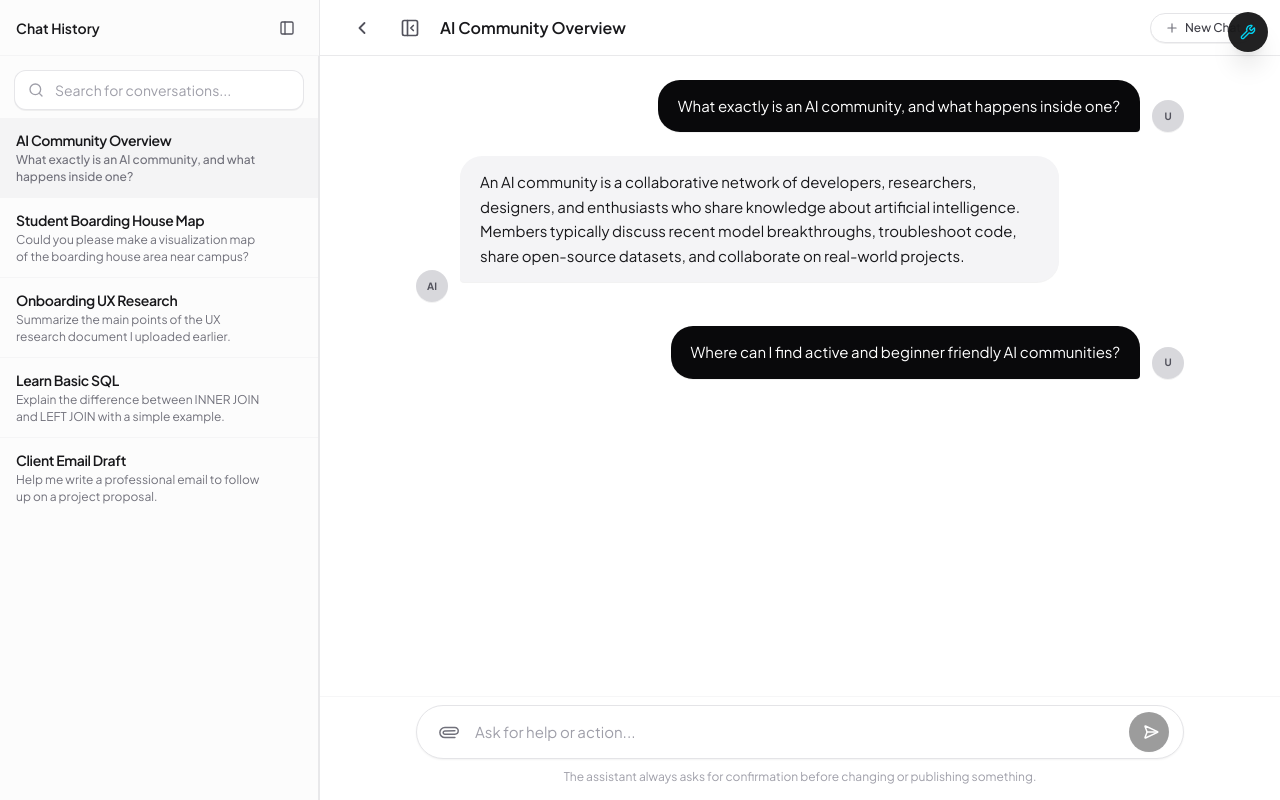
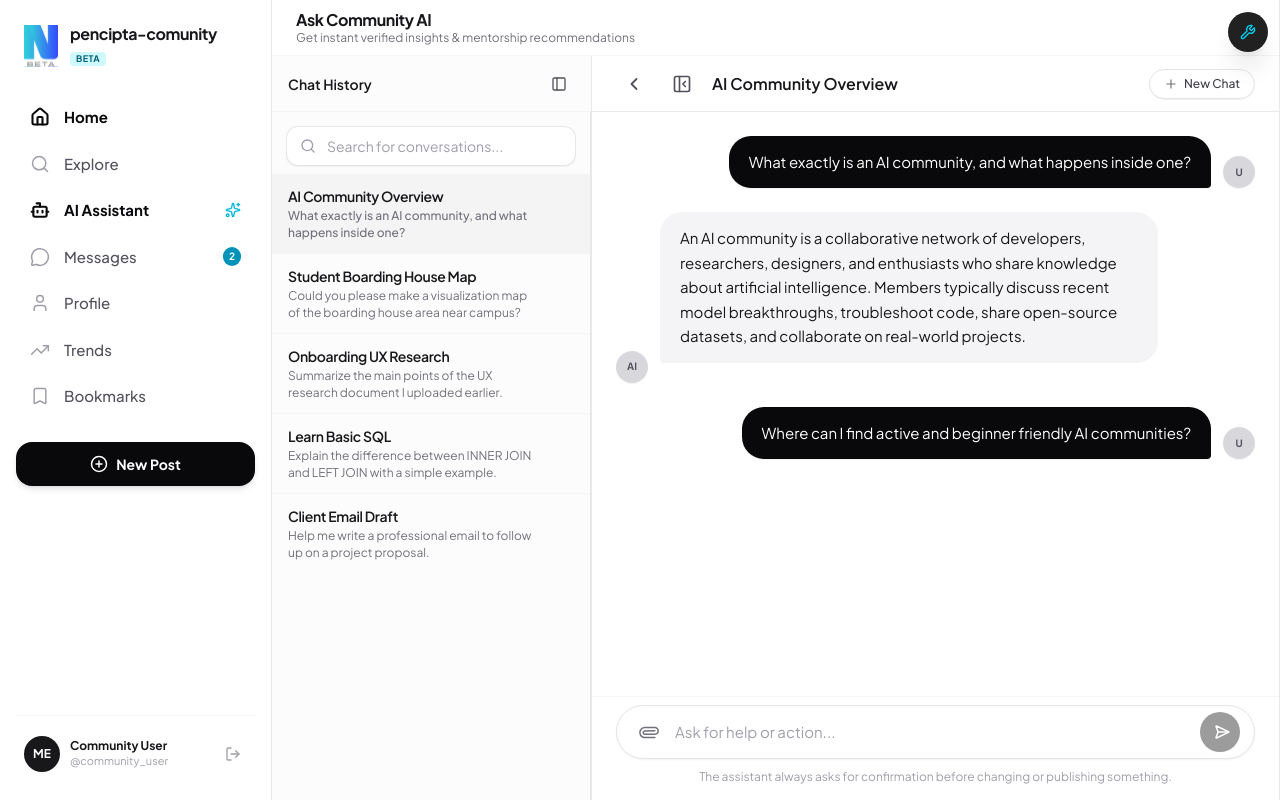
Before and after one commit to denisetiya/pencipta-community, a Next.js app: page /ask in a window 1280 px wide. Built offline with nearby package versions, Linux system fonts and the light colour scheme.

Commit message:
feat(home): build community home feed and thread discussion routes

```diff
--- a/src/app/ask/page.tsx
+++ b/src/app/ask/page.tsx
@@ -1,15 +1,22 @@
 import { AssistantWorkspace } from "@/components/assistant";
+import { ResponsiveShell } from "@/components/layout";
 import type { Metadata } from "next";
 
 export const metadata: Metadata = {
-  title: "AI Assistant | pencipta-comunity",
+  title: "Ask AI Assistant | pencipta-comunity",
   description: "AI Assistant for pencipta-comunity.",
 };
 
 export default function AskPage() {
   return (
-    <div className="h-screen w-full overflow-hidden bg-white">
-      <AssistantWorkspace mode="full" />
-    </div>
+    <ResponsiveShell
+      headerTitle="Ask Community AI"
+      headerSubtitle="Get instant verified insights & mentorship recommendations"
+      showRightSidebar={false}
+    >
+      <div className="h-[calc(100vh-56px)] w-full overflow-hidden bg-white flex flex-col">
+        <AssistantWorkspace mode="full" />
+      </div>
+    </ResponsiveShell>
   );
 }
--- a/src/app/assistant/page.tsx
+++ b/src/app/assistant/page.tsx
@@ -1,4 +1,5 @@
 import { AssistantWorkspace } from "@/components/assistant";
+import { ResponsiveShell } from "@/components/layout";
 import type { Metadata } from "next";
 
 export const metadata: Metadata = {
@@ -8,8 +9,14 @@ export const metadata: Metadata = {
 
 export default function AssistantPage() {
   return (
-    <div className="h-[100dvh] max-h-[100dvh] w-full overflow-hidden bg-white flex flex-col">
-      <AssistantWorkspace mode="full" />
-    </div>
+    <ResponsiveShell
+      headerTitle="AI Assistant"
+      headerSubtitle="Senior-grade knowledge assistant & conversation workspace"
+      showRightSidebar={false}
+    >
+      <div className="h-[calc(100vh-56px)] w-full overflow-hidden bg-white flex flex-col">
+        <AssistantWorkspace mode="full" />
+      </div>
+    </ResponsiveShell>
   );
 }
--- a/src/app/layout.tsx
+++ b/src/app/layout.tsx
@@ -29,7 +29,7 @@ export default function RootLayout({ children }: { children: React.ReactNode })
       lang="en"
       className={`${plusJakartaSans.variable} h-full antialiased`}
     >
-      <body className="min-h-full flex flex-col bg-zinc-100/50">
+      <body className="min-h-screen flex flex-col bg-white text-zinc-900">
         <ViewportProvider>
           <AssistantProvider>
             <DevToolbar />
--- a/src/app/page.tsx
+++ b/src/app/page.tsx
@@ -1,9 +1,19 @@
-import { Logo } from "@/components/ui/logo";
+import type { Metadata } from "next";
+import { ResponsiveShell } from "@/components/layout";
+import { FeedWorkspace } from "@/components/feed";
 
-export default function Home() {
+export const metadata: Metadata = {
+  title: "Home Feed | pencipta-comunity",
+  description: "Community knowledge network, discussions, and updates.",
+};
+
+export default function HomePage() {
   return (
-    <main className="flex min-h-screen w-full items-center justify-center bg-white">
-      <Logo size="lg" />
-    </main>
+    <ResponsiveShell
+      headerTitle="Home"
+      headerSubtitle="Explore discussions & knowledge from the community"
+    >
+      <FeedWorkspace />
+    </ResponsiveShell>
   );
 }
--- /dev/null
+++ b/src/app/post/[id]/page.tsx
@@ -0,0 +1,34 @@
+import type { Metadata } from "next";
+import { ResponsiveShell } from "@/components/layout";
+import { PostDetailView } from "@/components/feed";
+import { INITIAL_POSTS } from "@/components/feed/data/mock-posts";
+import { notFound } from "next/navigation";
+
+interface PostPageProps {
+  params: Promise<{ id: string }>;
+}
+
+export async function generateMetadata({ params }: PostPageProps): Promise<Metadata> {
+  const { id } = await params;
+  const post = INITIAL_POSTS.find((p) => p.id === id) ?? INITIAL_POSTS[0];
+
+  return {
+    title: post ? `${post.author.name} on pencipta-comunity: "${post.content.slice(0, 40)}..."` : "Post | pencipta-comunity",
+    description: post?.content ?? "Community discussion thread.",
+  };
+}
+
+export default async function PostDetailPage({ params }: PostPageProps) {
+  const { id } = await params;
+  const post = INITIAL_POSTS.find((p) => p.id === id) ?? INITIAL_POSTS[0];
+
+  if (!post) {
+    notFound();
+  }
+
+  return (
+    <ResponsiveShell headerTitle="Post" headerSubtitle="Discussion thread & comments">
+      <PostDetailView post={post} />
+    </ResponsiveShell>
+  );
+}
--- /dev/null
+++ b/src/app/post/page.tsx
@@ -0,0 +1,19 @@
+import type { Metadata } from "next";
+import { ResponsiveShell } from "@/components/layout";
+import { PostDetailView } from "@/components/feed";
+import { INITIAL_POSTS } from "@/components/feed/data/mock-posts";
+
+export const metadata: Metadata = {
+  title: "Post | pencipta-comunity",
+  description: "Community discussion and responses.",
+};
+
+export default function DefaultPostPage() {
+  const post = INITIAL_POSTS[0]!;
+
+  return (
+    <ResponsiveShell headerTitle="Post" headerSubtitle="Discussion thread & comments">
+      <PostDetailView post={post} />
+    </ResponsiveShell>
+  );
+}
```
